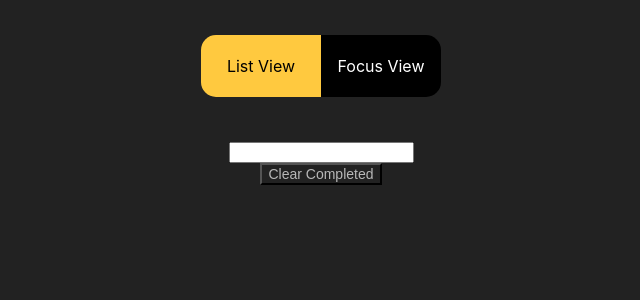
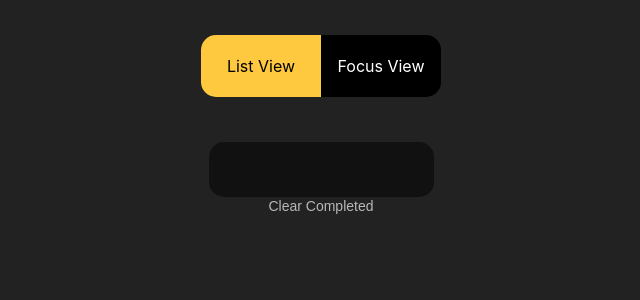
Before and after one commit to FrancoTr/react-ts-midtodolist, a React (Create React App) app: page / in a window 1280 px wide. Shown: the top 300 px of the page, without its empty margins (319-959 px from the left). Built offline with nearby package versions, Linux system fonts and the light colour scheme.

Commit message:
Add input styled component

```diff
--- a/src/components/TextButton.ts
+++ b/src/components/TextButton.ts
@@ -2,6 +2,7 @@ import styled from "styled-components";
 
 const TextButton = styled.button`
   background: none;
+  border: none;
   color: #b8b8b8;
   font-size: 14px;
 `;
--- a/src/screens/ListScreen.tsx
+++ b/src/screens/ListScreen.tsx
@@ -12,6 +12,14 @@ const Container = styled.div`
 const List = styled.div`
   border-radius: 15px;
   background: rgba(255, 255, 255, 0.1);
+`;
+
+const Input = styled.input`
+  background: rgba(0, 0, 0, 0.5);
+  border: none;
+  border-radius: 15px;
+  color: #fff;
+  padding: 20px 24px;
 `;
 
 type Props = {};
@@ -57,7 +65,7 @@ const ListScreen: React.FC<Props> = () => {
           </div>
         ))}
       </List>
-      <input
+      <Input
         value={newTaskLabel}
         onChange={handleNewTaskLabelChange}
         onKeyPress={handleNewTaskKeyPress}
```
